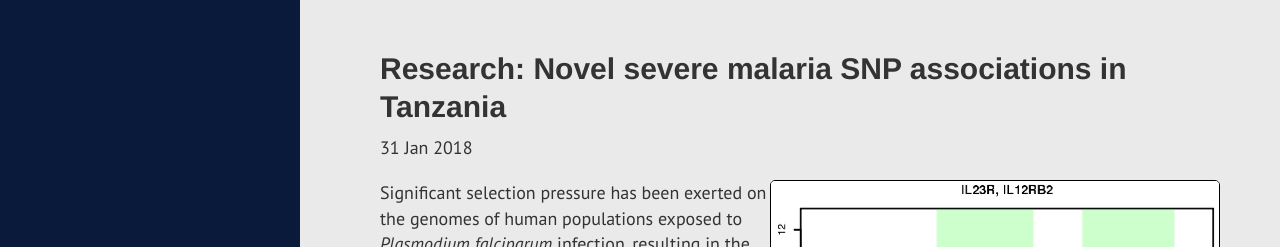
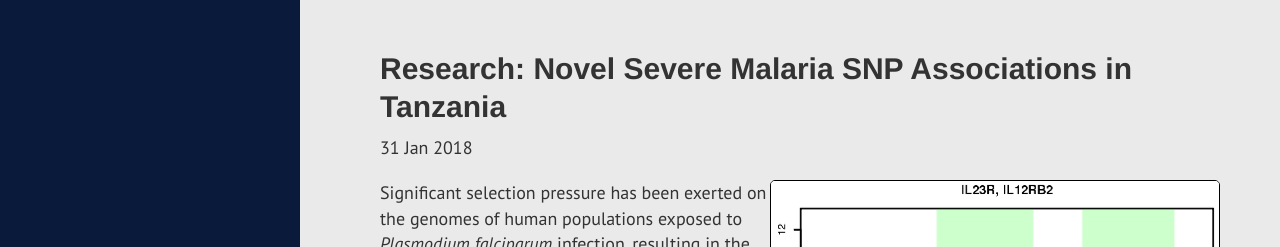
Before and after one commit to mattravenhall/mattravenhall.github.io, a Jekyll site: the page built from _posts/2018-01-31-Tanz-Human-GWAS.md, in a window 1280 px wide and 1136 px high. Shown: the top 247 px of the window. Built offline with Jekyll 4.4.1, drawn with Linux system fonts in a browser that asks for light colours.

```diff
--- a/_posts/2018-01-31-Tanz-Human-GWAS.md
+++ b/_posts/2018-01-31-Tanz-Human-GWAS.md
@@ -1,6 +1,6 @@
 ---
 layout: post
-title: "Research: Novel severe malaria SNP associations in Tanzania"
+title: "Research: Novel Severe Malaria SNP Associations in Tanzania"
 date: 2018-01-31
 ---
 
```
